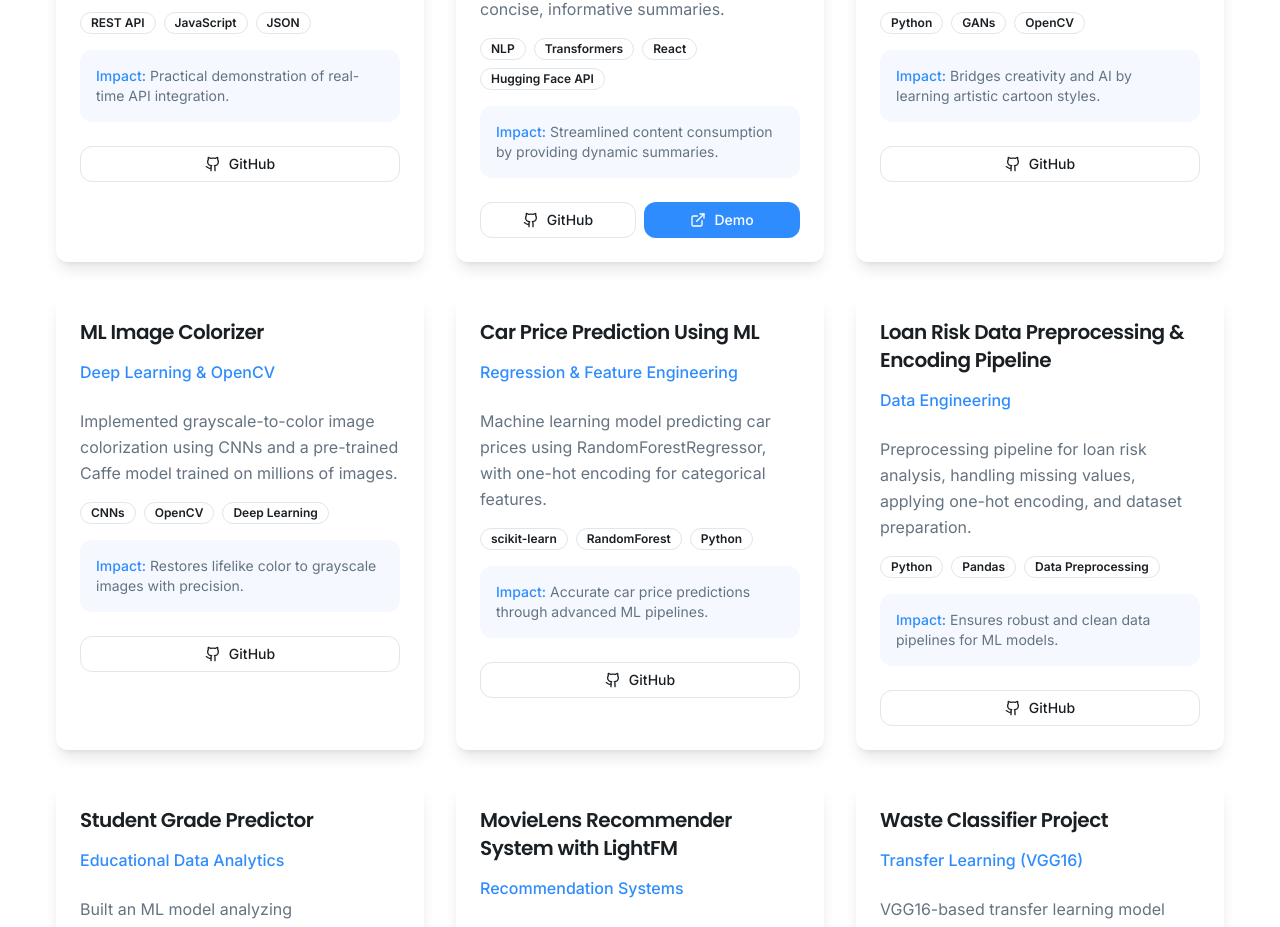
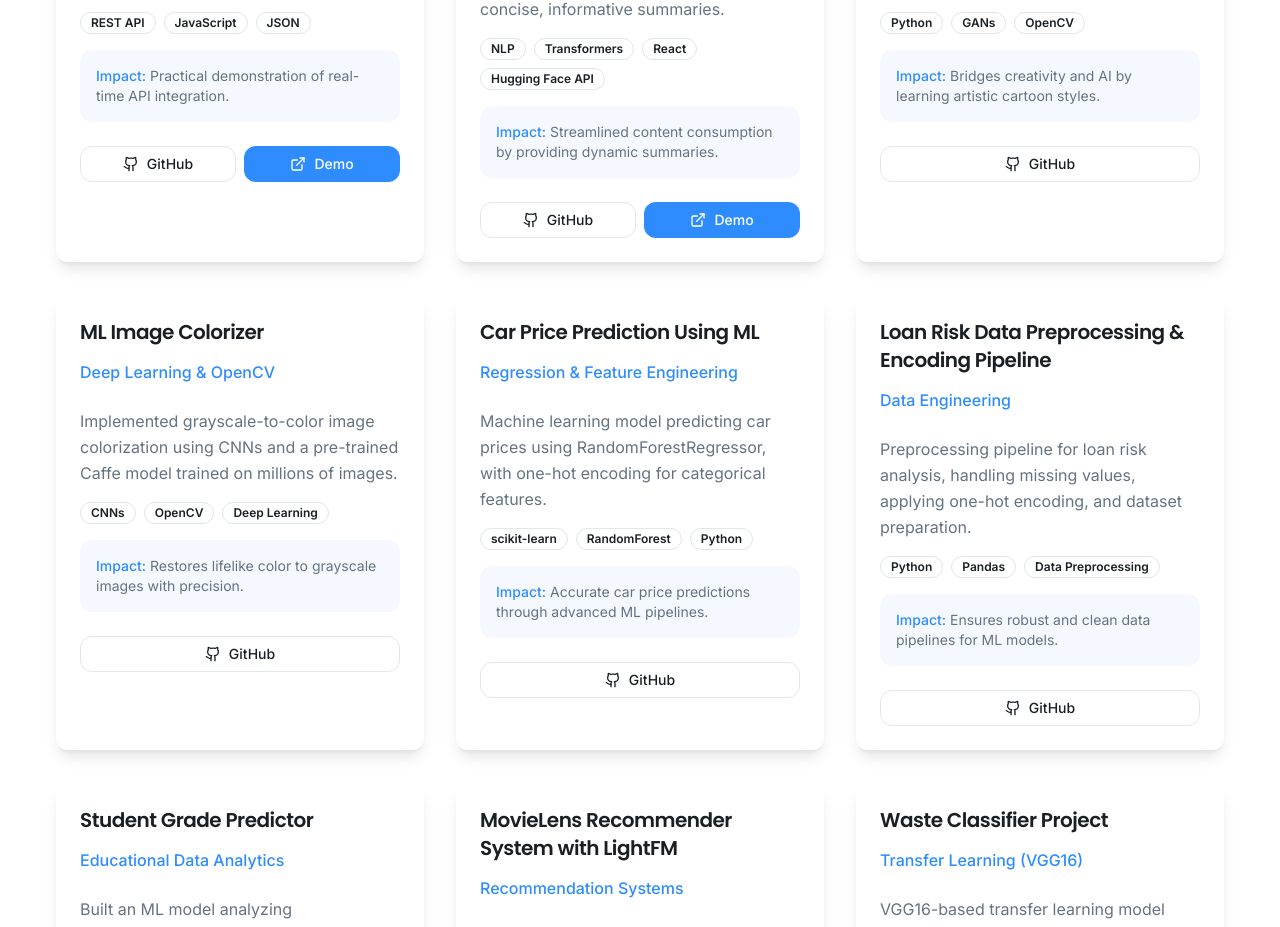
Before and after one commit to Snigdha-Gayathri/Snigdha-Portfolio, a React (Vite) app: page / in a window 1280 px wide. Shown: the part 1589-2516 px from the top of the page. Built offline with nearby package versions, Linux system fonts and the light colour scheme.

Commit message:
Another demo

```diff
--- a/src/components/projects-section.tsx
+++ b/src/components/projects-section.tsx
@@ -13,6 +13,7 @@ const ProjectsSection = () => {
       tech: ["REST API", "JavaScript", "JSON"],
       impact: "Practical demonstration of real-time API integration.",
       githubUrl: "https://github.com/Snigdha-Gayathri/GitHub-User-Name",
+      demoUrl: "https://summarize-ai-3e79c618.base44.app/",
     },
     {
       title: "AI Powered Content Summarizer",
```
